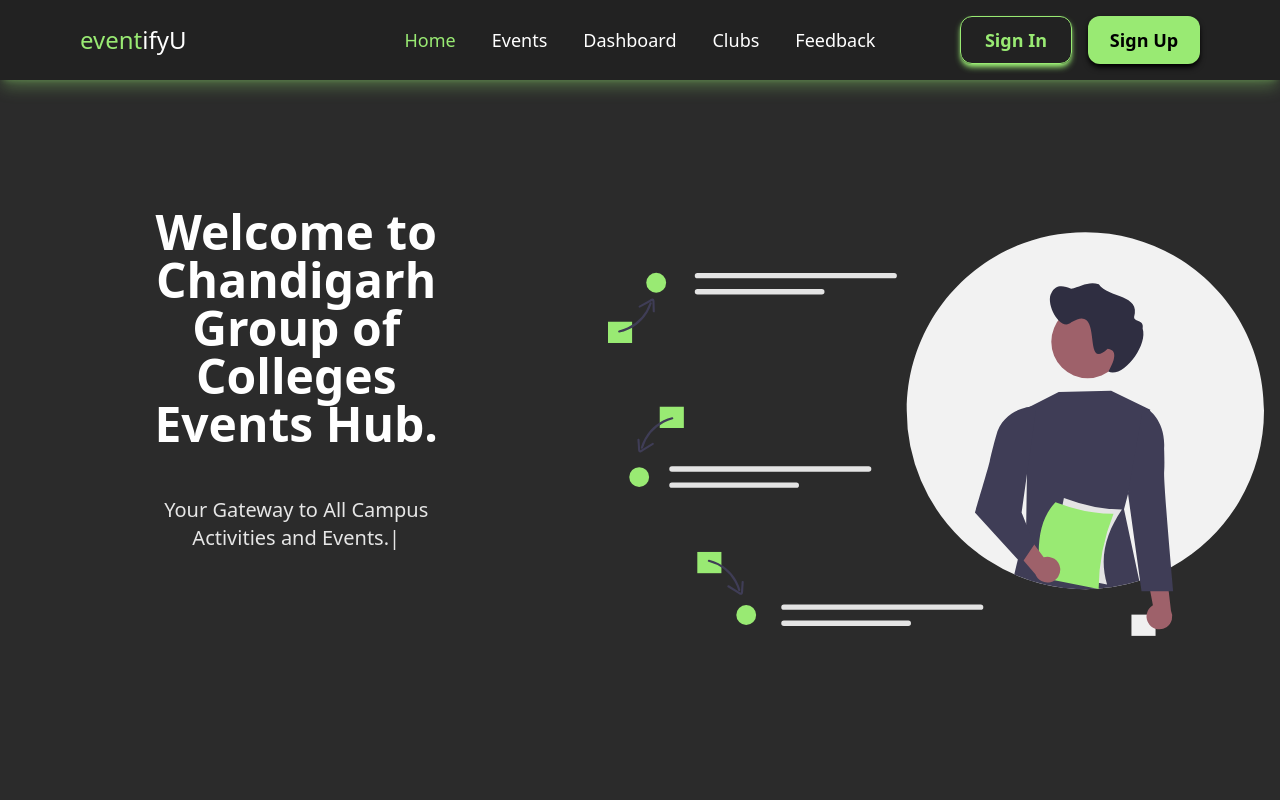
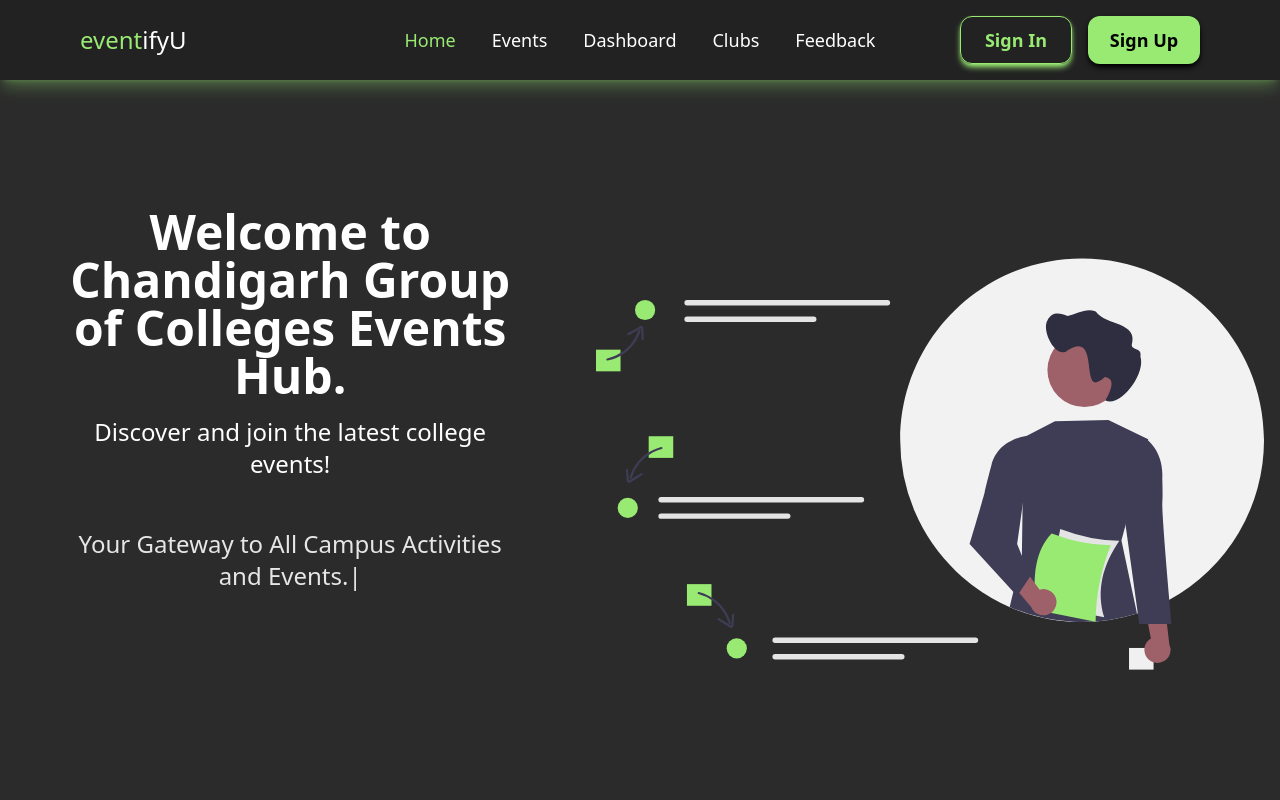
Before and after one commit to ijassandhu/eventifyU, a React (Vite) app in the folder Frontend/: page / in a window 1280 px wide. Shown: the top 800 px of the page. Built offline with nearby package versions, Linux system fonts and the light colour scheme; the HTML template or start-up script is replaced by a standard one.

Commit message:
animated text

```diff
--- a/Frontend/src/components/body.jsx
+++ b/Frontend/src/components/body.jsx
@@ -10,6 +10,8 @@
 import "slick-carousel/slick/slick.css";
 import "slick-carousel/slick/slick-theme.css";
 import AutoType from "./autotype";
+import BoxReveal from "./boxreveal";
+import WordPullUp from "./wordpullup";
 
 const data = [
   {
@@ -58,7 +60,7 @@
     slidesToScroll: 1,
     responsive: [
       {
-        breakpoint: 1024,
+        breakpoint: 1024, // Large screens
         settings: {
           slidesToShow: 3,
           slidesToScroll: 3,
@@ -67,15 +69,16 @@
         },
       },
       {
-        breakpoint: 600,
+        breakpoint: 768, // Medium screens
         settings: {
-          slidesToShow: 2,
+          slidesToShow: 2, // Show 2 slides on medium screens
           slidesToScroll: 2,
-          initialSlide: 2,
+          infinite: true,
+          dots: true,
         },
       },
       {
-        breakpoint: 480,
+        breakpoint: 480, // Small screens
         settings: {
           slidesToShow: 1,
           slidesToScroll: 1,
@@ -89,20 +92,50 @@
       <Navbar />
 
       <div className="hero-section" id="home">
-        <div className="hero-section1 flex flex-col md:flex-row gap-8 p-4 md:mt-20 mt-16 relative ">
-          <div className="md:h-[50%] md:w-[50%] md:p-28 flex flex-col text-center">
-            <h1 className="text-3xl md:w-[100%] md:text-5xl leading-tight font-bold p-10 md:p-0">
-              Welcome to Chandigarh Group of Colleges Events Hub.
-            </h1>
-            <h2 className="text-xl text-[#e6e6e6] mt-4 md:mt-12 font-medium px-8 md:px-2">
+        <div className="hero-section1 flex flex-col md:flex-row gap-8 p-4 md:mt-20 mt-16 relative">
+          <div className="md:w-[50%] md:p-12 flex flex-col text-center  pt-20 md:pt-28">
+            <BoxReveal
+              width="100%"
+              height="auto"
+              boxColor="#99EA73"
+              duration={1}
+            >
+              <div>
+                <h1 className="text-white text-2xl md:text-5xl font-bold">
+                  Welcome to Chandigarh Group of Colleges Events Hub.
+                </h1>
+                <p className="text-white text-xl md:text-2xl mt-4">
+                  Discover and join the latest college events!
+                </p>
+              </div>
+            </BoxReveal>
+            {/* <WordPullUp
+              words="Welcome to Chandigarh Group of Colleges Events Hub."
+              wrapperFramerProps={{
+                hidden: { opacity: 0 },
+                show: {
+                  opacity: 1,
+                  transition: {
+                    staggerChildren: 0.2,
+                  },
+                },
+              }}
+              framerProps={{
+                hidden: { y: 20, opacity: 0 },
+                show: { y: 0, opacity: 1 },
+              }}
+              className="text-white text-3xl md:text-2xl lg:text-3xl font-bold"
+            /> */}
+
+            <h2 className="text-xl md:text-2xl text-[#e6e6e6] mt-4 md:mt-8 lg:mt-12 font-medium px-8 md:px-2">
               <AutoType />
             </h2>
           </div>
-          <div className="flex justify-center md:justify-start">
+          <div className="flex justify-center md:justify-start pt-16 md:pt-32">
             <img
               src={img}
-              alt=""
-              className="h-[280px] md:h-[480px] rounded-2xl md:mt-[15%] hover:h-[500px] duration-500"
+              alt="Event Illustration"
+              className="h-[180px] md:h-[360px] lg:h-[480px] rounded-2xl hover:h-[500px] duration-500"
             />
           </div>
         </div>
@@ -127,10 +160,9 @@
           <div className="clubsContainer flex flex-wrap justify-around gap-6 md:gap-10 mb-10 px-4">
             <div className="h-[35vh] w-[70vw] md:h-[45vh] md:w-[25vw] rounded-xl flex justify-center items-center">
               <Link to={"/events"}>
-                {" "}
                 <img
                   src={PARIVARTAN}
-                  alt=""
+                  alt="Parivartan Event"
                   className="rounded-xl hover:shadow-2xl"
                 />
               </Link>
@@ -139,7 +171,7 @@
               <Link to={"/events"}>
                 <img
                   src={SPORTS}
-                  alt=""
+                  alt="Sports Event"
                   className="object-cover rounded-xl hover:shadow-2xl"
                 />
               </Link>
@@ -148,7 +180,7 @@
               <Link to={"/events"}>
                 <img
                   src={SCIENCEDAY}
-                  alt=""
+                  alt="Science Day Event"
                   className="rounded-xl hover:shadow-2xl"
                 />
               </Link>
@@ -186,8 +218,8 @@
                     <div className="h-56 rounded-t-xl bg-[#262626] flex justify-center items-center">
                       <img
                         src={d.img}
-                        alt=""
-                        className="h-44 w-44  rounded-full"
+                        alt={`${d.name} Club`}
+                        className="h-44 w-44 rounded-full"
                       />
                     </div>
 
@@ -214,4 +246,5 @@
     </>
   );
 }
+
 export default Body;
```
